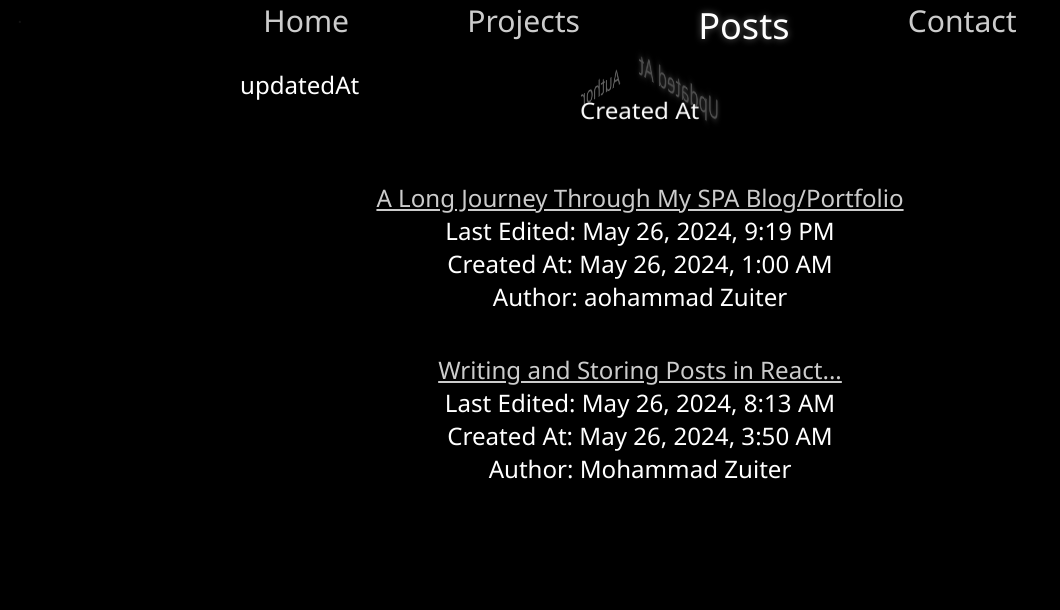
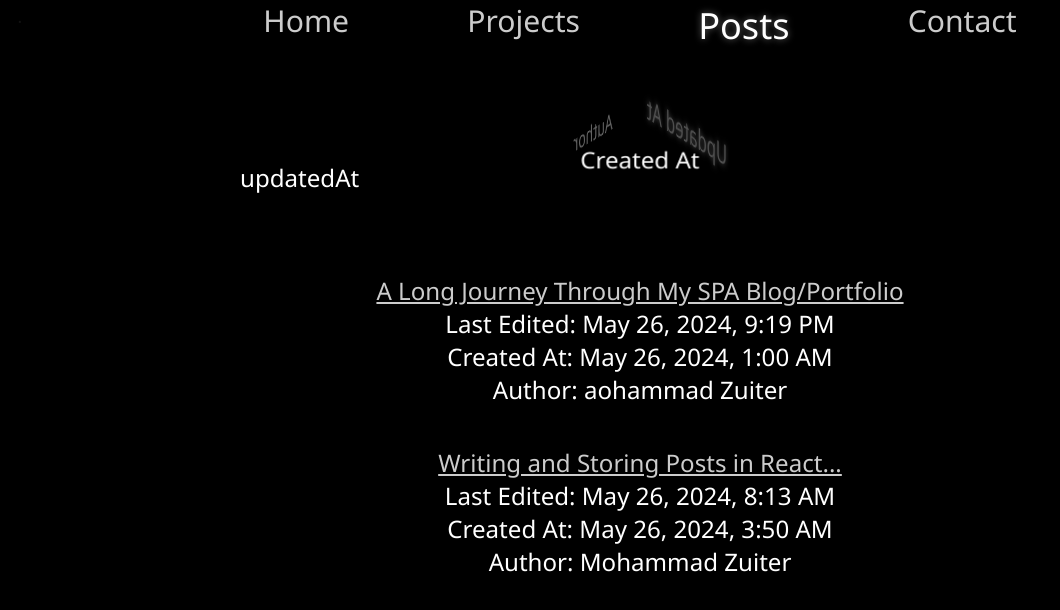
Before and after one commit to moefingers/moefingers.github.io, a React (Vite) app: page /#/Posts in a window 1280 px wide. Shown: the top 610 px of the page, without its empty margins (0-1060 px from the left). Built offline with nearby package versions, Linux system fonts and the light colour scheme.

Commit message:
updated styling on spinner in posts

```diff
--- a/src/App.css
+++ b/src/App.css
@@ -23,7 +23,7 @@
   --nav-bar-height: calc(var(--font-size-factor-px) * 27);
 
   --background-color-primary: rgba(0, 0, 0, 1);
-  --background-color-secondary: rgba(255,255,255, .2);
+  --background-color-secondary: rgba(255,255,255, .05);
 
 
   --complementary-color-primary: rgba(255, 255, 255, 1);
--- a/src/assets/styles/mouse-over-spinner.css
+++ b/src/assets/styles/mouse-over-spinner.css
@@ -1,21 +1,26 @@
 div.mouse-over-spinner-container {
 
-    /* background-color: rgba(255,255,255,0.2); */
-    width: calc(var(--general-size-factor-px) * 100);
-    height: calc( var(--font-size-factor-px) * 18 );
+    border-radius: 50%;
+    width: calc(var(--font-size-factor-px) * 170);
+    height: calc( var(--font-size-factor-px) * 80 );
     position: relative;
     left: 50%;
     top: 5%;
-    transform: translate(-50%, 0%) ;
+    transform: translate(-50%, 0%)
 
+}
+
+div.mouse-over-spinner-container:hover {
+    background-color: var(--background-color-secondary);
+    box-shadow: 0px 0px calc(var(--font-size-factor-px) *10) calc(var(--font-size-factor-px) *10) var(--background-color-secondary);
 }
 
 
 div.mouse-over-spinner-item {
     position: absolute;
-    top: 0;
+    top: 50%;
     left: 50%;
-    transform: translate(-50%, 0%);
+    transform: translate(-50%, -50%);
 
     font-size: calc( var(--font-size-factor-px) * 18 );
     line-height: calc( var(--font-size-factor-px) * 18 );
--- a/src/components/MouseOverSpinner.jsx
+++ b/src/components/MouseOverSpinner.jsx
@@ -56,10 +56,10 @@ export default function MouseOverSpinner({textArray, state=false, setState=false
                     // 0.5 * Math.sin((Math.PI * 2 * X) + 1.5) + 0.5 // to have a curve that is at 1 at x = 0
                     opacity: ( 0.7 * Math.sin(Math.PI * 2 * (   Math.abs((rotation % 360) / 360) - (index/textArray.length)   )   + 1.5) ) + 0.7,
                     transform: `
-                        translateX(-50%)
+                        translate(-50%, -50%)
                         rotateX(-20deg)
                         rotateY(${index * (360 / textArray.length) + rotation}deg)
-                        translateZ(calc(var(--general-size-factor-px) * 30 * pow(${typeof text === "object" ? Object.keys(text).length : text.length}, 0.5))) `}}
+                        translateZ(calc(var(--font-size-factor-px) * 36 * pow(${typeof text === "object" ? Object.keys(text).length : text.length}, 0.5))) `}}
                     className={`mouse-over-spinner-item ${state?"clickable":""}
                     ${stateIsArrayOrString === "string" ? (state === Object.values(text)[0] ? "selected" : "") : ""}
                     ${stateIsArrayOrString === "array" ? (state.includes(Object.values(text)[0]) ? "selected" : "") : ""}
```
